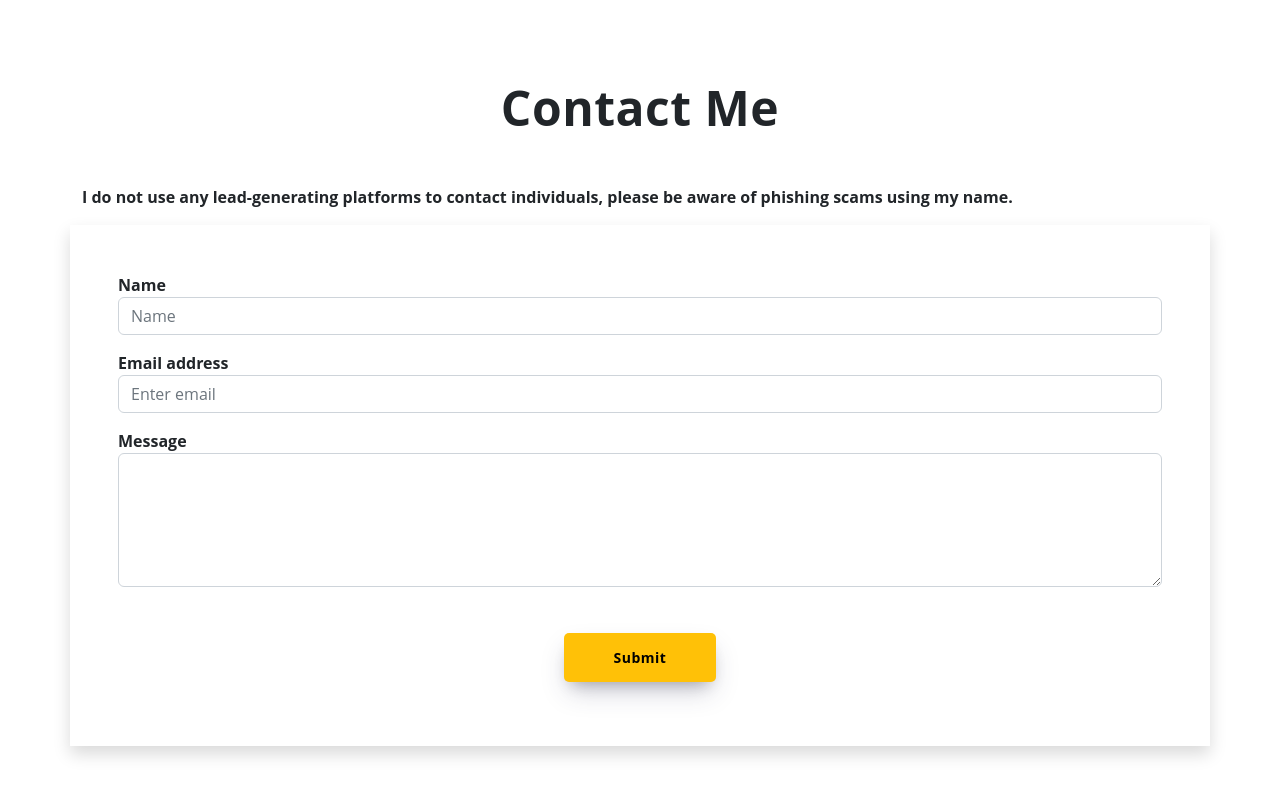
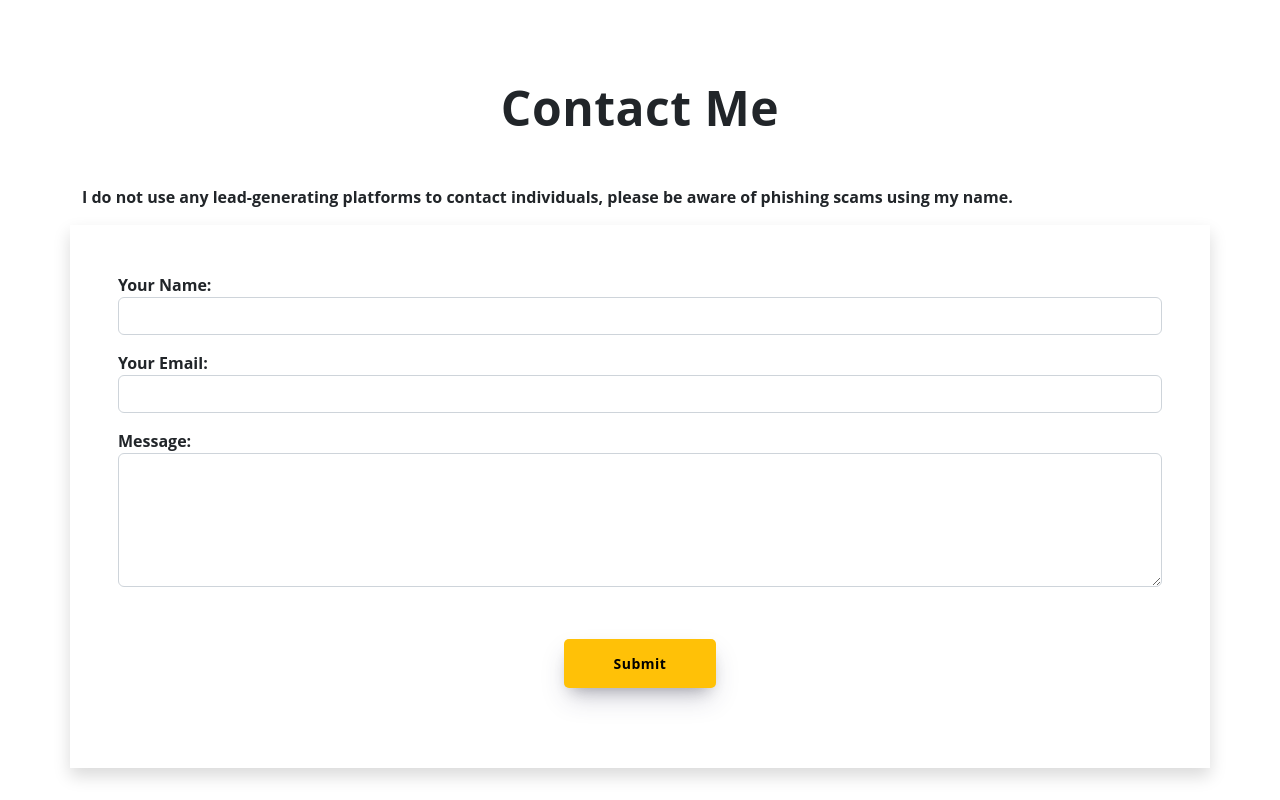
Before and after one commit to Jordon-L/portfolio-v2, a website built with Vite: page index.html in a window 1280 px wide. Shown: the part 4179-4979 px from the top of the page. Before the commit the page ends 4957 px from the top, so only its background shows below. Built offline with nearby package versions, Linux system fonts and the light colour scheme.

Commit message:
fix form

```diff
--- a/index.html
+++ b/index.html
@@ -263,34 +263,19 @@
       <p class="fw-bold">I do not use any lead-generating platforms to contact individuals, please be aware of phishing scams using my name.</p>
       <div class="row align-items-end justify-content-center">
         <div class="col contact-info shadow">
-          <form id="form-contact" name="contact" netlify>
+        <form name="contact" method="POST" netlify>
         <div class="form-group">
-              <label for="name">Name</label>
-              <input
-                type="name"
-                class="form-control"
-                id="name"
-                placeholder="Name"
-                required
-              />
+          <label style="width:100%">Your Name: <input class="form-control"  type="text" name="name" required/></label>
         </div>
         <div class="form-group">
-              <label for="email">Email address</label>
-              <input
-                type="email"
-                class="form-control"
-                id="email"
-                placeholder="Enter email"
-                required
-              />
+          <label style="width:100%">Your Email: <input class="form-control" type="email" name="email" required/></label>
         </div>
         <div class="form-group">
-              <label for="message">Message</label>
-              <textarea class="form-control" id="message" rows="5"></textarea>
+          <label style="width:100%">Message: <textarea class="form-control" name="message" rows="5" required></textarea></label>
         </div>
-            <div class="center-button">
-              <button class="button">Submit</button>
-            </div>
+        <div class="form-group center-button">
+          <button class="button" type="submit">Submit</button>
+        </p>
       </form>
           <p id="log"></p>
         </div>
```
Lines whose indentation alone changed are shown as unchanged.
